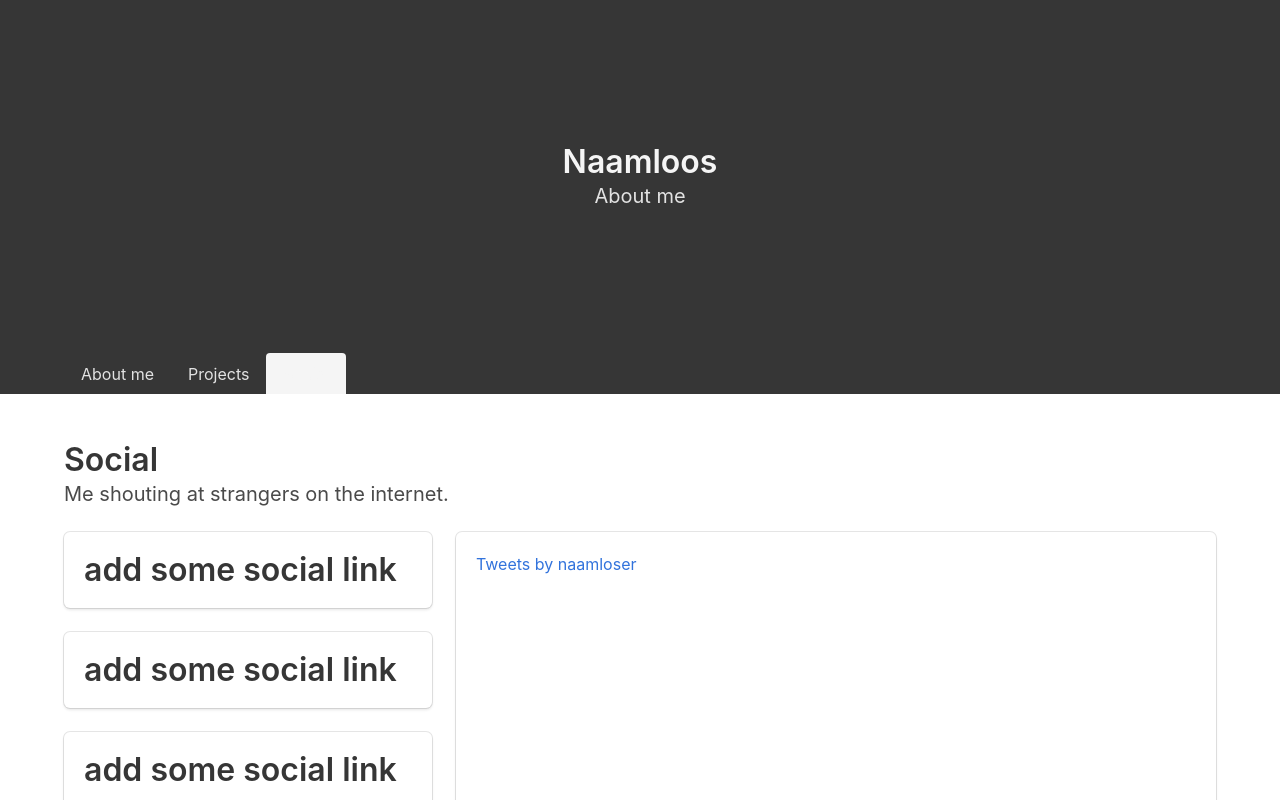
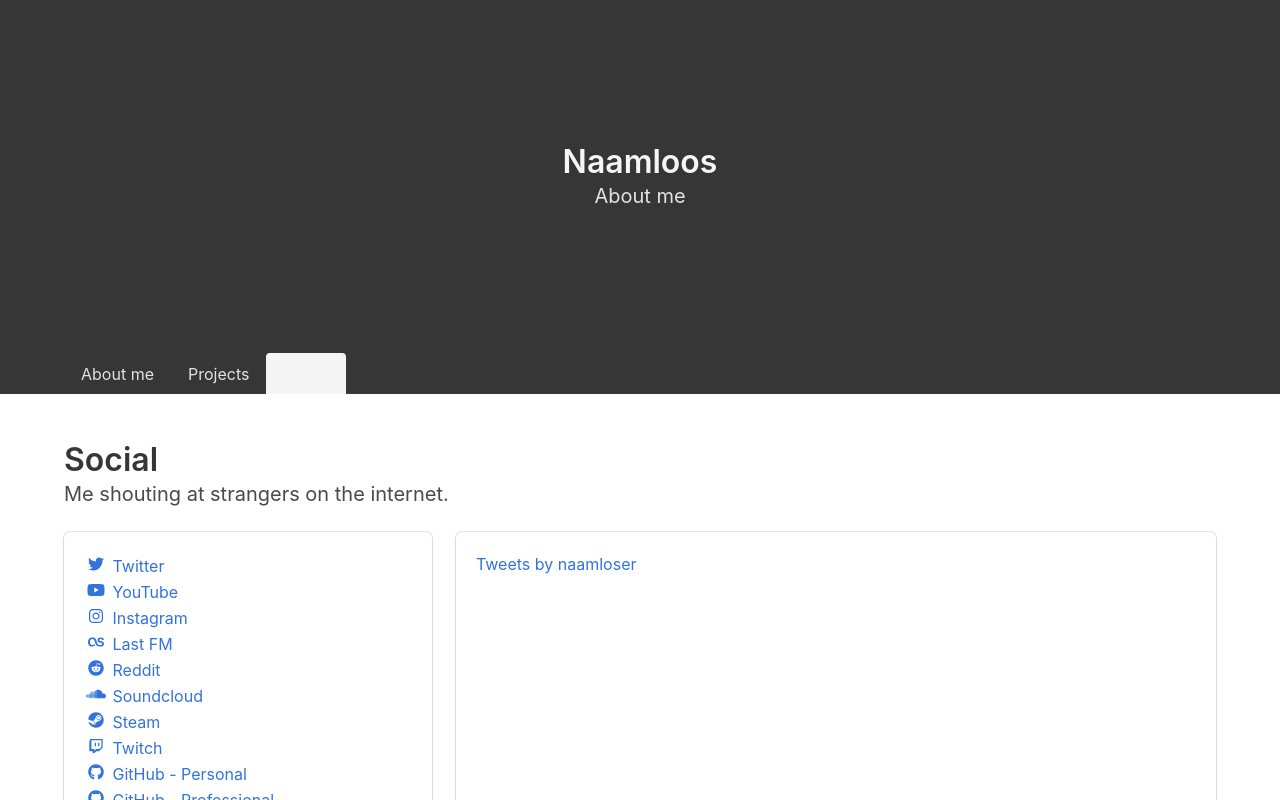
Before and after one commit to Naamloos/naamloos-site, a plain HTML site: page index.html in a window 1280 px wide. Both pictures are taken after a click on the item "Social". Shown: the top 800 px of the page. Drawn offline with nearby package versions, Linux system fonts and the light colour scheme.

Commit message:
More site stuff

```diff
--- a/index.html
+++ b/index.html
@@ -18,11 +18,6 @@
 <body>
     <yesscript>
         <section class="hero is-dark is-medium">
-            <!-- Hero head: will stick at the top -->
-            <div class="hero-head">
-
-            </div>
-
             <!-- Hero content: will be in the middle -->
             <div class="hero-body">
                 <div class="container has-text-centered">
@@ -193,25 +188,75 @@
                 <div class="tile is-ancestor">
                     <div class="tile is-4 is-vertical is-parent">
                         <div class="tile is-child box">
-                            <h1 class="title">add some social link</h1>
+                            <p>
+                                <a href="https://twitter.com/naamloser">
+                                    <span class="icon"><i class="fab fa-twitter"></i></span>
+                                    Twitter
+                                </a>
+                            </p>
+                            <p>
+                                <a href="https://www.youtube.com/naamloosdev">
+                                    <span class="icon"><i class="fab fa-youtube"></i></span>
+                                    YouTube
+                                </a>
+                            </p>
+                            <p>
+                                <a href="https://www.instagram.com/naamloos_nl/">
+                                    <span class="icon"><i class="fab fa-instagram"></i></span>
+                                    Instagram
+                                </a>
+                            </p>
+                            <p>
+                                <a href="https://www.last.fm/user/Naamloos_nl">
+                                    <span class="icon"><i class="fab fa-lastfm"></i></span>
+                                    Last FM
+                                </a>
+                            </p>
+                            <p>
+                                <a href="https://www.reddit.com/user/hierisryan">
+                                    <span class="icon"><i class="fab fa-reddit"></i></span>
+                                    Reddit
+                                </a>
+                            </p>
+                            <p>
+                                <a href="https://soundcloud.com/cyberdoge/">
+                                    <span class="icon"><i class="fab fa-soundcloud"></i></span>
+                                    Soundcloud
+                                </a>
+                            </p>
+                            <p>
+                                <a href="https://steamcommunity.com/id/naamloos_nl">
+                                    <span class="icon"><i class="fab fa-steam"></i></span>
+                                    Steam
+                                </a>
+                            </p>
+                            <p>
+                                <a href="https://www.twitch.tv/naamloser">
+                                    <span class="icon"><i class="fab fa-twitch"></i></span>
+                                    Twitch
+                                </a>
+                            </p>
+                            <p>
+                                <a href="https://github.com/naamloosdt">
+                                    <span class="icon"><i class="fab fa-github"></i></span>
+                                    GitHub - Personal
+                                </a>
+                            </p>
+                            <p>
+                                <a href="https://github.com/naamloser">
+                                    <span class="icon"><i class="fab fa-github"></i></span>
+                                    GitHub - Professional
+                                </a>
+                            </p>
+                            <p>
+                                <a href="#" onclick="alert('SW-7285-4278-6405');">
+                                    <span class="icon"><i class="fab fa-nintendo-switch"></i></span>
+                                    Nintendo Switch friend code
+                                </a>
+                            </p>
                         </div>
                         <div class="tile is-child box">
-                            <h1 class="title">add some social link</h1>
-                        </div>
-                        <div class="tile is-child box">
-                            <h1 class="title">add some social link</h1>
-                        </div>
-                        <div class="tile is-child box">
-                            <h1 class="title">add some social link</h1>
-                        </div>
-                        <div class="tile is-child box">
-                            <h1 class="title">add some social link</h1>
-                        </div>
-                        <div class="tile is-child box">
-                            <h1 class="title">add some social link</h1>
-                        </div>
-                        <div class="tile is-child box">
-                            <h1 class="title">add some social link</h1>
+                            <img src="images/headphones.gif" alt="Kirby with headphones" width="100%"/>
                         </div>
                     </div>
                     <div class="tile is-parent">
```
Also changed, not shown: images/headphones.gif (added).
